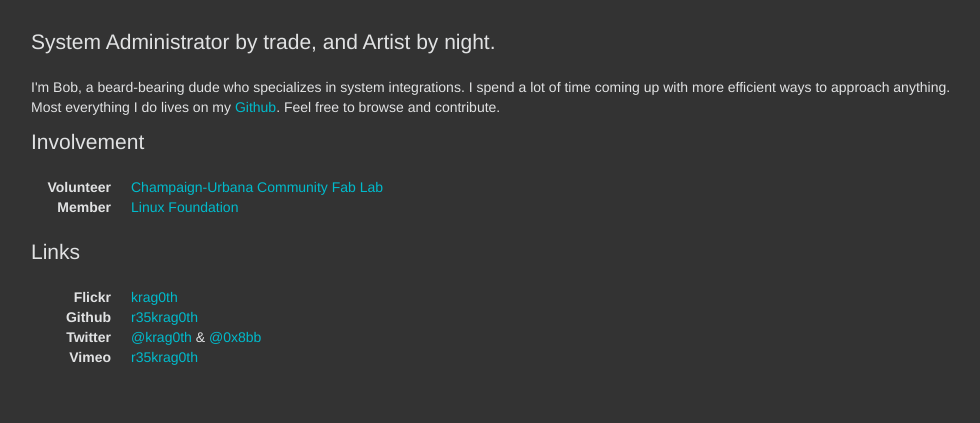
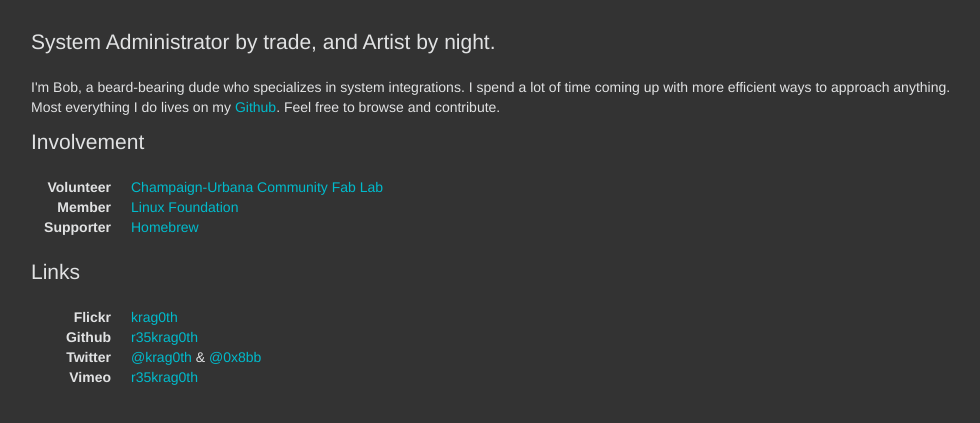
Before and after one commit to r35krag0th/r35-net, a plain HTML site: page index.html in a window 1280 px wide. Shown: the part 93-516 px from the top of the page, without its empty margins (139-1119 px from the left). Drawn offline with nearby package versions, Linux system fonts and the light colour scheme.

Commit message:
Adding Homebrew supporter to the Involvement section

```diff
--- a/index.html
+++ b/index.html
@@ -33,6 +33,11 @@
 				  <dd>
 					  <a href="https://www.linuxfoundation.org">Linux Foundation</a>
 				  </dd>
+
+				  <dt>Supporter</dt>
+				  <dd>
+					  <a href="https://github.com/mxcl/homebrew">Homebrew</a>
+				  </dd>
 				</dl>
 			</p>
 
```
